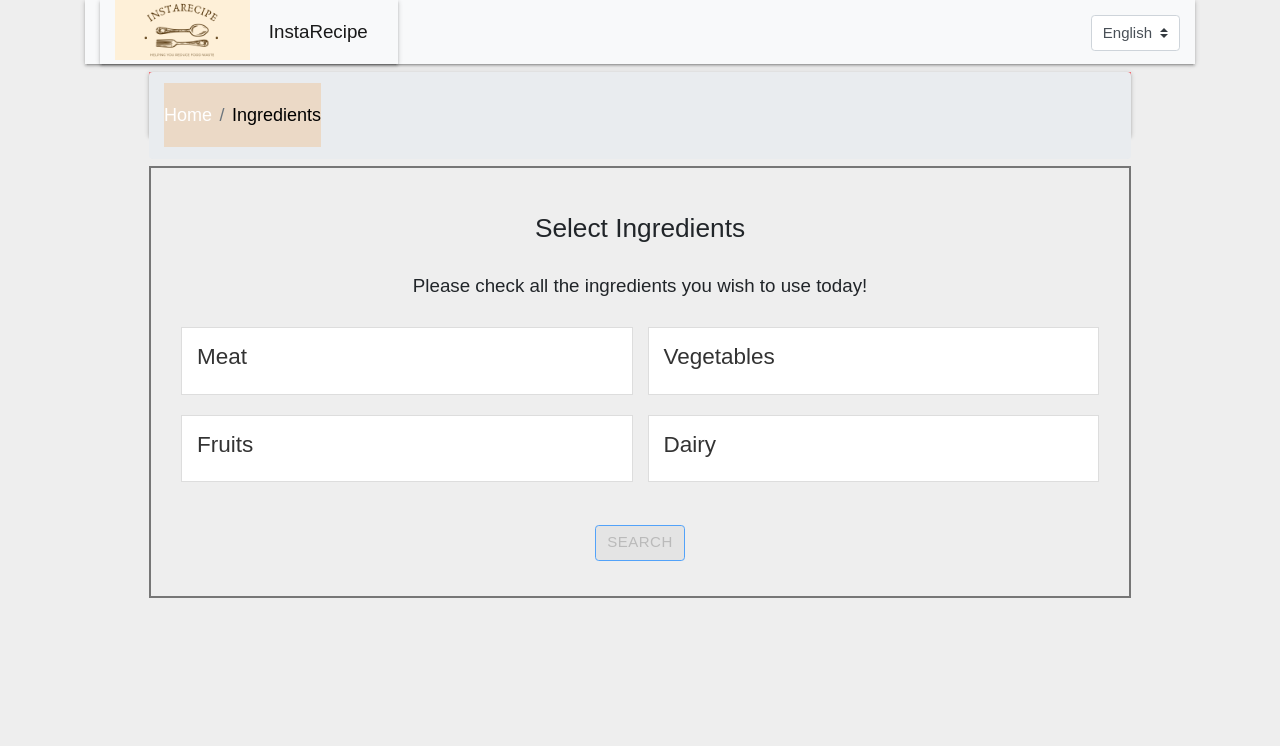
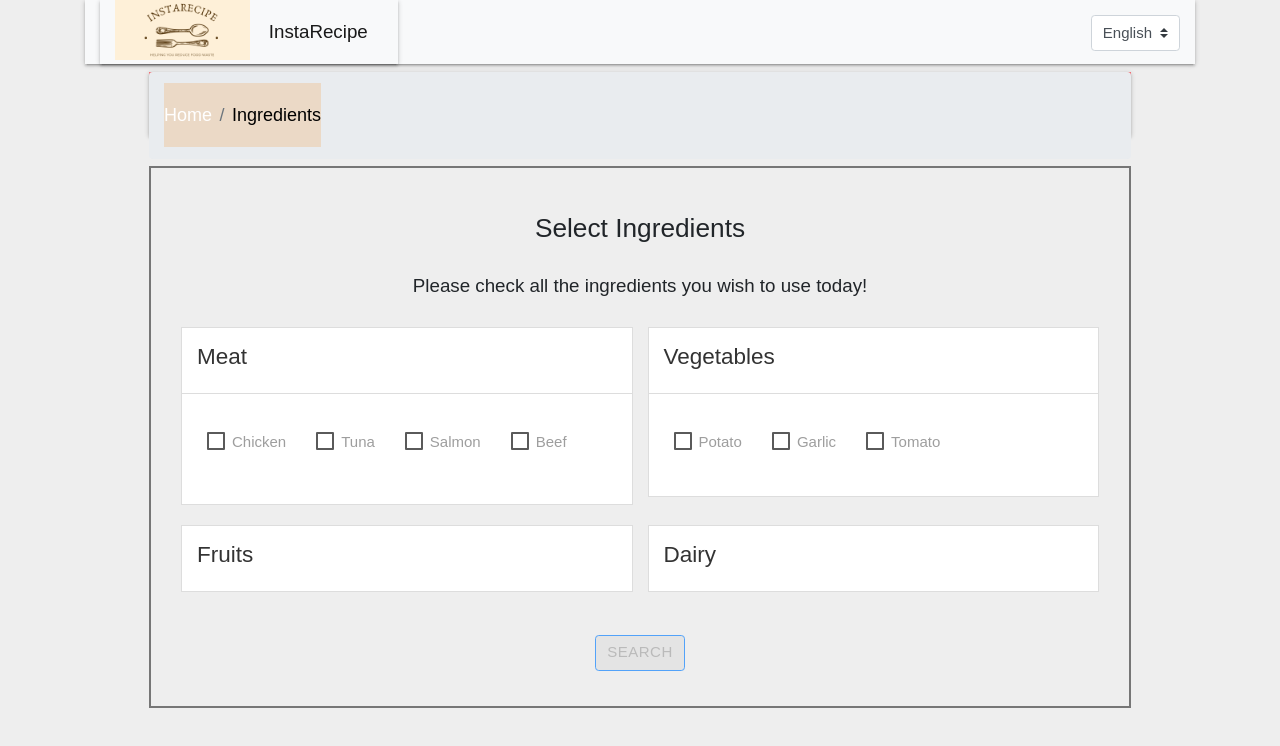
Before and after one commit to snehageorge37/SEG3125-GROUP-14, a React (Create React App) app in the folder lab7_8_9/starting_point/instarecipeapp/: page /ingredients in a window 1280 px wide. Shown: the top 746 px of the page. Built offline with nearby package versions, Linux system fonts and the light colour scheme.

Commit message:
implemented accordions opened by default

```diff
--- /dev/null
+++ b/lab7_8_9/starting_point/instarecipeapp/src/AccordionOpenDefault.js
@@ -0,0 +1,97 @@
+import React, { useState } from "react";
+import styled, { css } from "styled-components";
+import PropTypes from "prop-types";
+import Collapse from "./Collapse";
+import Header from "./Header";
+
+const Body = styled.div`
+  border-color: transparent;
+  border-style: solid;
+  border-width: 1px 0 0 0;
+  ${props =>
+    props.isOpen &&
+    css`
+      padding: 15px;
+      border-color: #ddd;
+    `}
+`;
+
+const Container = styled.div`
+  background-color: #fff;
+  border-width: 0 0 1px;
+  border-style: solid;
+  border-color: #ddd;
+  &:last-child {
+    border: 0;
+  }
+`;
+
+const Wrapper = styled.div`
+  background-color: #fff;
+  border: 1px solid #ddd;
+`;
+
+const Accordion = ({ list, icon }) => {
+  const [isActiveIndex, setActiveIndex] = useState(null);
+
+  const toggleItem = index => {
+    setActiveIndex(isActiveIndex === index ? null : index);
+  };
+
+  global.defaultOpen = true;
+
+  function checkOpen(index) {
+
+    var result = true;
+
+    if (global.defaultOpen == true){
+      toggleItem;
+      result = global.defaultOpen;
+      global.defaultOpen = false;
+
+    }
+    else {
+      result = isActiveIndex === index;
+    }
+
+    return result;
+  };
+
+  return (
+    <Wrapper>
+      {list.map((item, index) => {
+        const t = checkOpen(index);
+
+        return (
+          <Container key={index}>
+            <Header
+              title={item.title}
+              icon={icon}
+              id={index}
+              onClick={toggleItem}
+            />
+            <Body isOpen={t}>
+              <Collapse isOpen={t}>{item.content}</Collapse>
+            </Body>
+          </Container>
+        );
+      })}
+    </Wrapper>
+  );
+};
+
+Accordion.propTypes = {
+  list: PropTypes.arrayOf(
+    PropTypes.shape({
+      title: PropTypes.string,
+      content: PropTypes.node
+    }).isRequired
+  ).isRequired,
+  icon: PropTypes.string
+};
+
+Accordion.defaultProps = {
+  icon: "down-chevron"
+};
+
+export default Accordion;
--- a/lab7_8_9/starting_point/instarecipeapp/src/Ingredients.js
+++ b/lab7_8_9/starting_point/instarecipeapp/src/Ingredients.js
@@ -2,6 +2,7 @@ import React, { useState } from "react";
 import ReactDOM from "react-dom";
 import styled from "styled-components";
 import AccordionMP from "./Accordion";
+import AccordionOpenDefault from "./AccordionOpenDefault";
 import Breadcrumb from "react-bootstrap/Breadcrumb";
 import Card from "react-bootstrap/Card";
 import { Link } from 'react-router-dom';
@@ -1002,7 +1003,7 @@ function Ingredients(props) {
         <div class="row">
           <div class="col-lg-6 pl-5 pr-2">
             <div>
-              <AccordionMP
+              <AccordionOpenDefault
                 list={listAcc.slice(0, 1)}
                 allowMultiple={isChecked}
               />
@@ -1010,7 +1011,7 @@ function Ingredients(props) {
           </div>
           <div class="col-lg-6 pl-2 pr-5">
             <div>
-              <AccordionMP
+              <AccordionOpenDefault
                 list={listAcc.slice(1, 2)}
                 allowMultiple={isChecked}
               />
```
